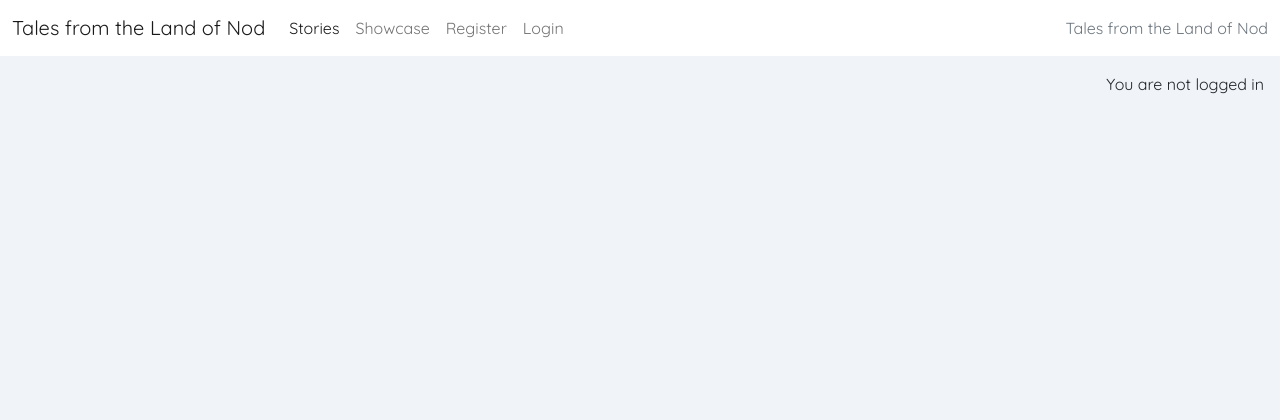
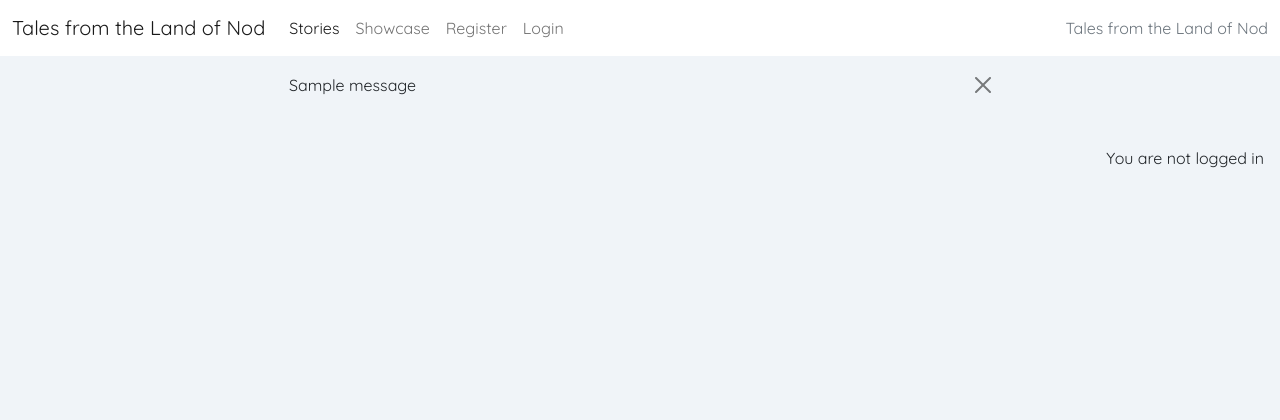
Before and after one commit to mybluewebsite/tales_from_the_land_of_nod, a Django app: page /stories/ in a window 1280 px wide. Shown: the top 420 px of the page. Run offline with Django 5.2, Linux system fonts and the light colour scheme; tables that the repository leaves empty hold one stand-in row (values such as "Sample post"); one stand-in notice (Sample message) is shown; some web fonts are replaced.

Commit message:
add messages section

```diff
--- a/stories/views.py
+++ b/stories/views.py
@@ -1,5 +1,7 @@
+from urllib import request
 from django.shortcuts import render, get_object_or_404
 from django.views import generic
+from django.contrib import messages
 from .models import Tale
 from .forms import SuggestionForm
 
@@ -27,6 +29,19 @@ def tale_detail(request, slug):
     tale = get_object_or_404(queryset, slug=slug)
     suggestions = tale.comments.all().order_by("-created_on")
     suggestion_count = tale.comments.filter(approved=True).count()
+
+    if request.method == "POST":
+        suggestion_form = SuggestionForm(data=request.POST)
+        if suggestion_form.is_valid():
+            suggestion = suggestion_form.save(commit=False)
+            suggestion.author = request.user
+            suggestion.tale = tale
+            suggestion.save()
+            messages.add_message(
+                request, messages.SUCCESS,
+                'Comment submitted and awaiting approval'
+            )
+
     suggestion_form = SuggestionForm()
 
     return render(
--- a/templates/template.html
+++ b/templates/template.html
@@ -41,7 +41,9 @@
     <!-- Navigation -->
     <nav class="navbar navbar-expand-lg navbar-light bg-white">
       <div class="container-fluid">
-        <a class="navbar-brand" href="{% url 'stories' %}">Tales from the Land of Nod</a>
+        <a class="navbar-brand" href="{% url 'stories' %}"
+          >Tales from the Land of Nod</a
+        >
         <button
           class="navbar-toggler"
           type="button"
@@ -105,14 +107,36 @@
         </div>
       </div>
     </nav>
+    <!-- displaying Django messages -->
+    <div class="container">
+      <div class="row">
+        <div class="col-md-8 offset-md-2">
+          {% for message in messages %}
+          <div
+            class="alert {{ message.tags }} alert-dismissible
+        fade show"
+            id="msg"
+            role="alert"
+          >
+            {{ message | safe }}
+            <button
+              type="button"
+              class="btn-close"
+              data-bs-dismiss="alert"
+              aria-label="Close"
+            ></button>
+          </div>
+          {% endfor %}
+        </div>
+      </div>
+    </div>
 
     <main class="flex-shrink-0 main-bg">
-        {% if user.is_authenticated %}
-        <p class="text-end m-3">You are logged in as {{ user }}</p>
-        {% else %}
-        <p class="text-end m-3">You are not logged in</p>
-        {% endif %}
-        {% block content %} {% endblock content %}
+      {% if user.is_authenticated %}
+      <p class="text-end m-3">You are logged in as {{ user }}</p>
+      {% else %}
+      <p class="text-end m-3">You are not logged in</p>
+      {% endif %} {% block content %} {% endblock content %}
     </main>
 
     <!-- Footer -->
```
